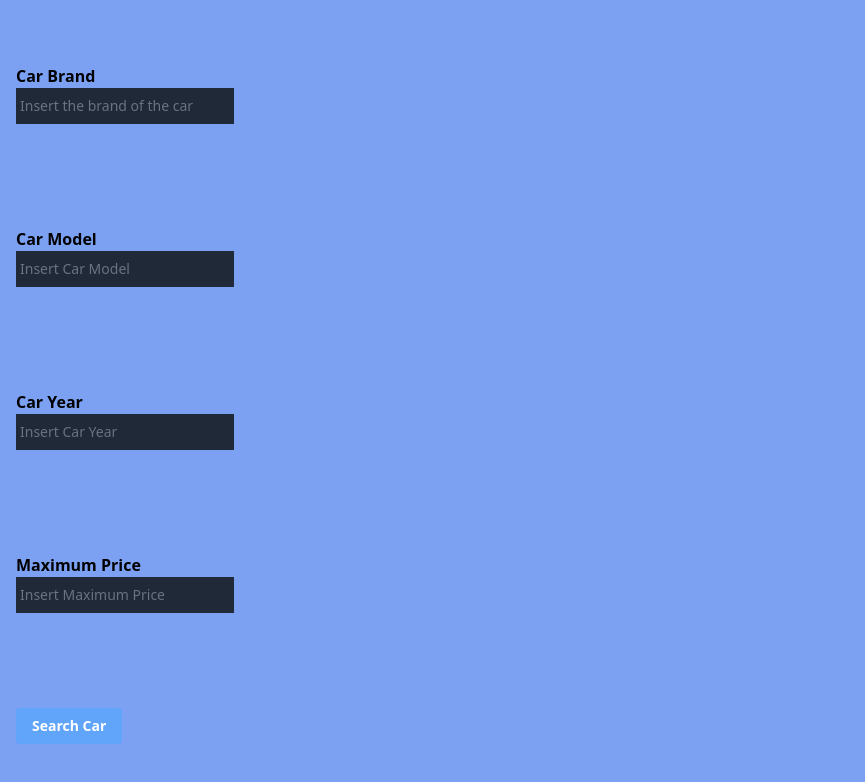
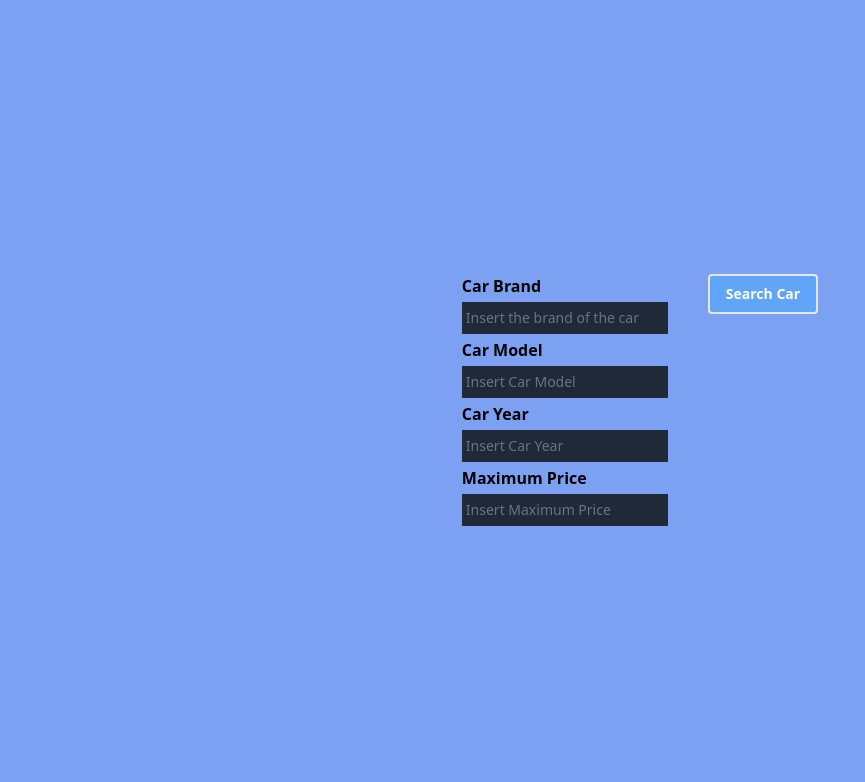
Before and after one commit to Gabman-Solutions/CarMarketPlace, a React (Vite) app: page / in a window 1280 px wide. Shown: the top 782 px of the page, without its empty margins (0-865 px from the left). Built offline with nearby package versions, Linux system fonts and the light colour scheme.

Commit message:
ui: reduce gaps and place Search button to the right in FormMain

```diff
--- a/src/frontend/components/FormField.tsx
+++ b/src/frontend/components/FormField.tsx
@@ -5,10 +5,15 @@ type FielProps ={
 }
 export default function FormField({field}: FielProps) {
   return (
-    <div className="mt-2 w-full">
-        <label className="font-bold" htmlFor={field.label}>{field.label}</label>
-        <input className= "block min-w-0 grow bg-gray-800 py-1.5 pr-3 pl-1 text-base text-white placeholder:text-gray-500 focus:outline-none sm:text-sm/6" type={field.type} placeholder={field.placeholder}>
-        </input>
+    <div className="flex flex-col gap-1 w-full max-w-md">
+      <label className="font-bold" htmlFor={field.label}>
+        {field.label}
+      </label>
+      <input
+        className="block min-w-0 grow bg-gray-800 py-1.5 pl-1 text-base text-white placeholder:text-gray-500 focus:outline-none sm:text-sm"
+        type={field.type}
+        placeholder={field.placeholder}
+      />
     </div>
   )
 }
--- a/src/frontend/components/FormMain.tsx
+++ b/src/frontend/components/FormMain.tsx
@@ -4,21 +4,22 @@ import fields from "../data/fields.ts"
 export default function FormMain() {
   return (
      <>
-      <div className="grid place-items-center h-screen p-4 gap-4 bg-blue-600/60 border-collapse">
-        {
-            fields.map((field) => (
-                <FormField key={field.id} field={field}/>
-            ))
-        }
-        <div className="flex items-right justify-right w-full">
-            <button className="
-                px-4 py-2
-                text-sm font-semibold
-                text-white bg-blue-400
-                rounded
-                hover:bg-blue-500">
-                Search Car
+      <div className="grid place-items-center h-screen bg-blue-600/60">
+        {/* contenedor principal: campos a la izquierda, botón a la derecha */}
+        <div className="flex items-start gap-6">
+          <div className="flex flex-col gap-1">
+            {fields.map((field) => (
+              <FormField key={field.id} field={field} />
+            ))}
+          </div>
+
+          <div className="flex items-start">
+            <button
+              className="px-4 py-2 text-sm font-semibold text-white bg-blue-400 border-2 rounded hover:bg-blue-500 ml-4 self-start"
+            >
+              Search Car
             </button>
+          </div>
         </div>
       </div>
     </>
```
